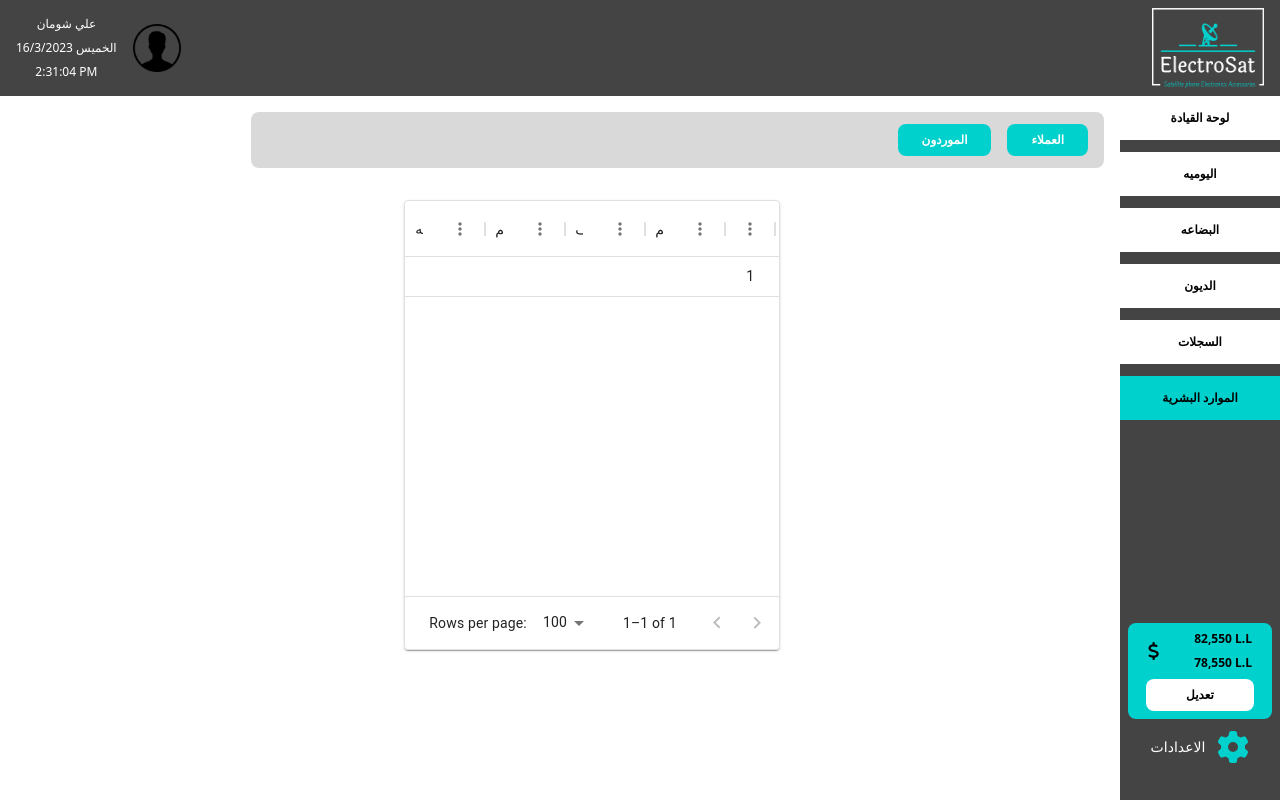
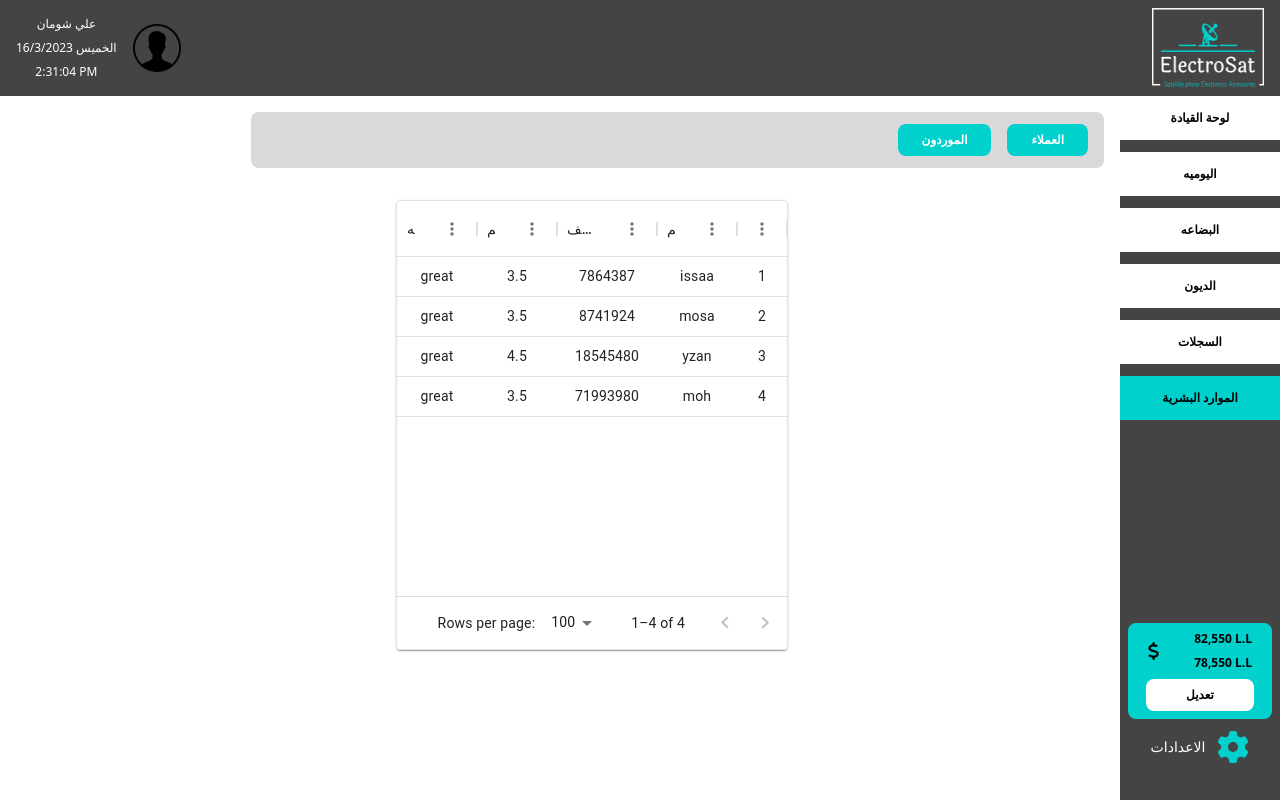
Before and after one commit to aliShouman0/electro-sat, a React (Create React App) app in the folder electro-sat/: page /hr in a window 1280 px wide. Built offline with nearby package versions, Linux system fonts and the light colour scheme.

Commit message:
Frontend:Adding mock data for testing

```diff
--- a/electro-sat/src/pages/HR/HR.jsx
+++ b/electro-sat/src/pages/HR/HR.jsx
@@ -33,7 +33,7 @@ function HR() {
       field: "phoneNumber",
       headerName: "رقم الهاتف",
       type: "string",
-      width: 80,
+      width: 100,
       editable: false,
       align: "center",
       headerAlign: "center",
@@ -60,7 +60,31 @@ function HR() {
   const rows = [
     {
       id: 1,
-      time: "12:35",
+      notes: "great",
+      rate: "3.5",
+      phoneNumber: "7864387",
+      name: "issaa",
+    },
+    {
+      id: 2,
+      notes: "great",
+      rate: "3.5",
+      phoneNumber: "8741924",
+      name: "mosa",
+    },
+    {
+      id: 3,
+      notes: "great",
+      rate: "4.5",
+      phoneNumber: "18545480",
+      name: "yzan",
+    },
+    {
+      id: 4,
+      notes: "great",
+      rate: "3.5",
+      phoneNumber: "71993980",
+      name: "moh",
     },
   ];
   const handleSelectionModelChange = (newSelection) => {
```
